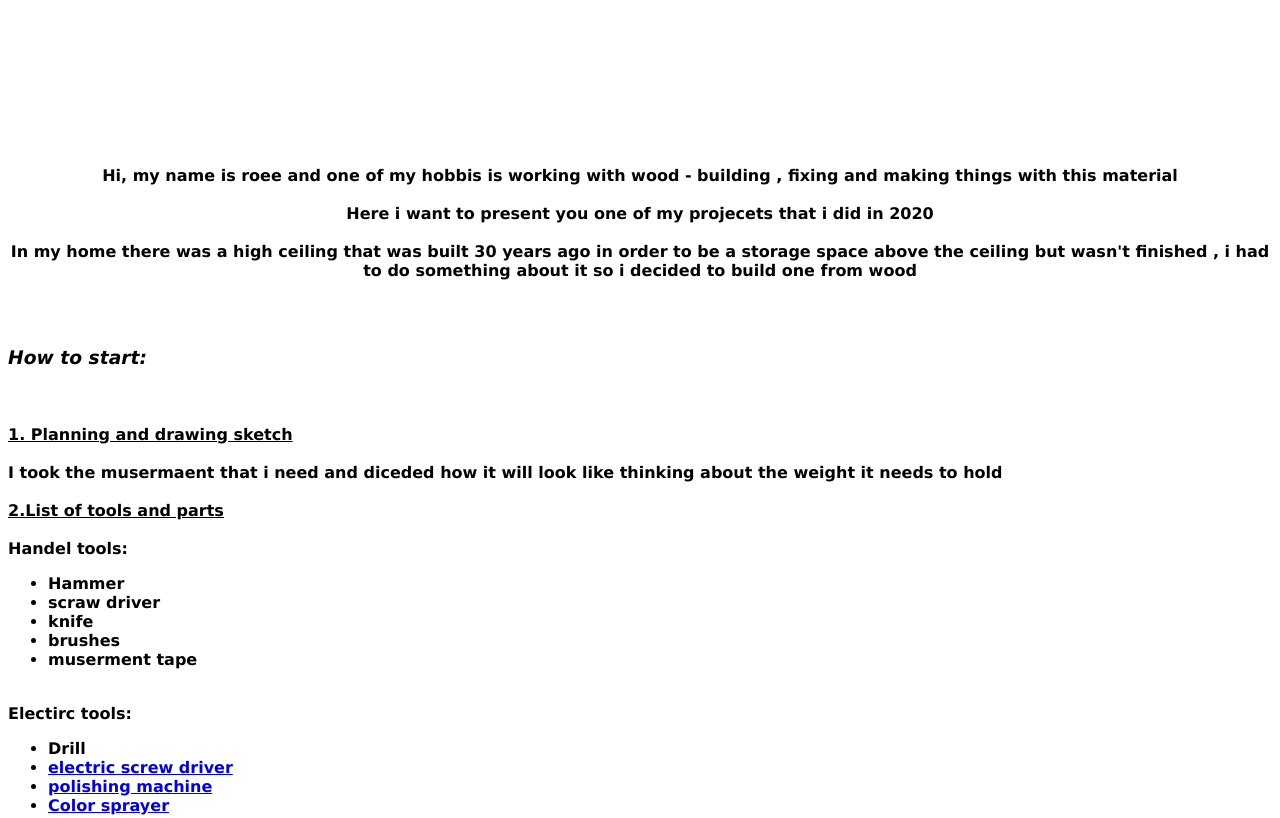
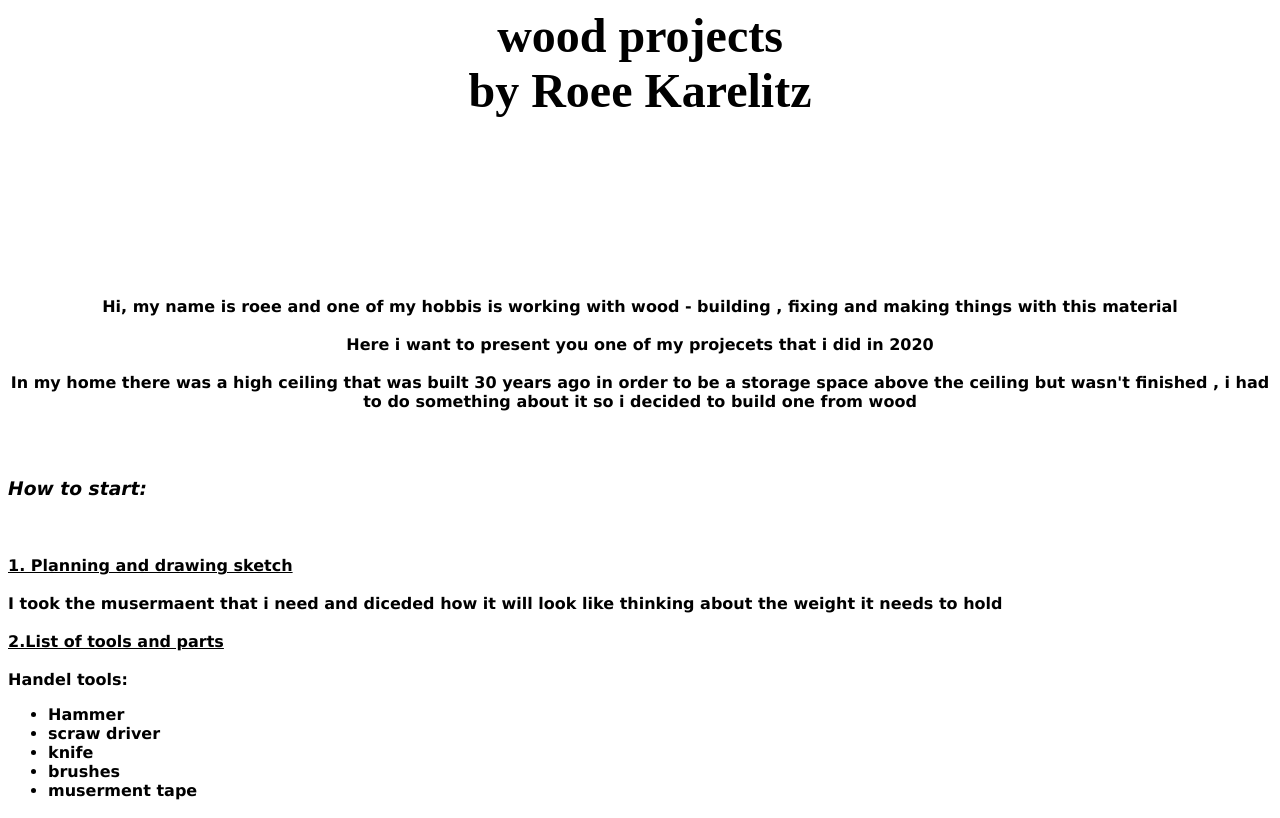
Before and after one commit to roeekz/html, a plain HTML site: page index.html in a window 1280 px wide. Shown: the top 818 px of the page. Drawn offline with Linux system fonts and the light colour scheme.

Commit message:
Update index.html

```diff
--- a/index.html
+++ b/index.html
@@ -5,7 +5,7 @@
 
 <center>
 
-<h1><font size="28" wood projects by Roee Karelitz</font></h1></center><font size="28"><br><br>
+<h1><font size="28"> wood projects<br> by Roee Karelitz</font></h1></center><font size="28"><br><br>
 <center>
 
 <p>
```
